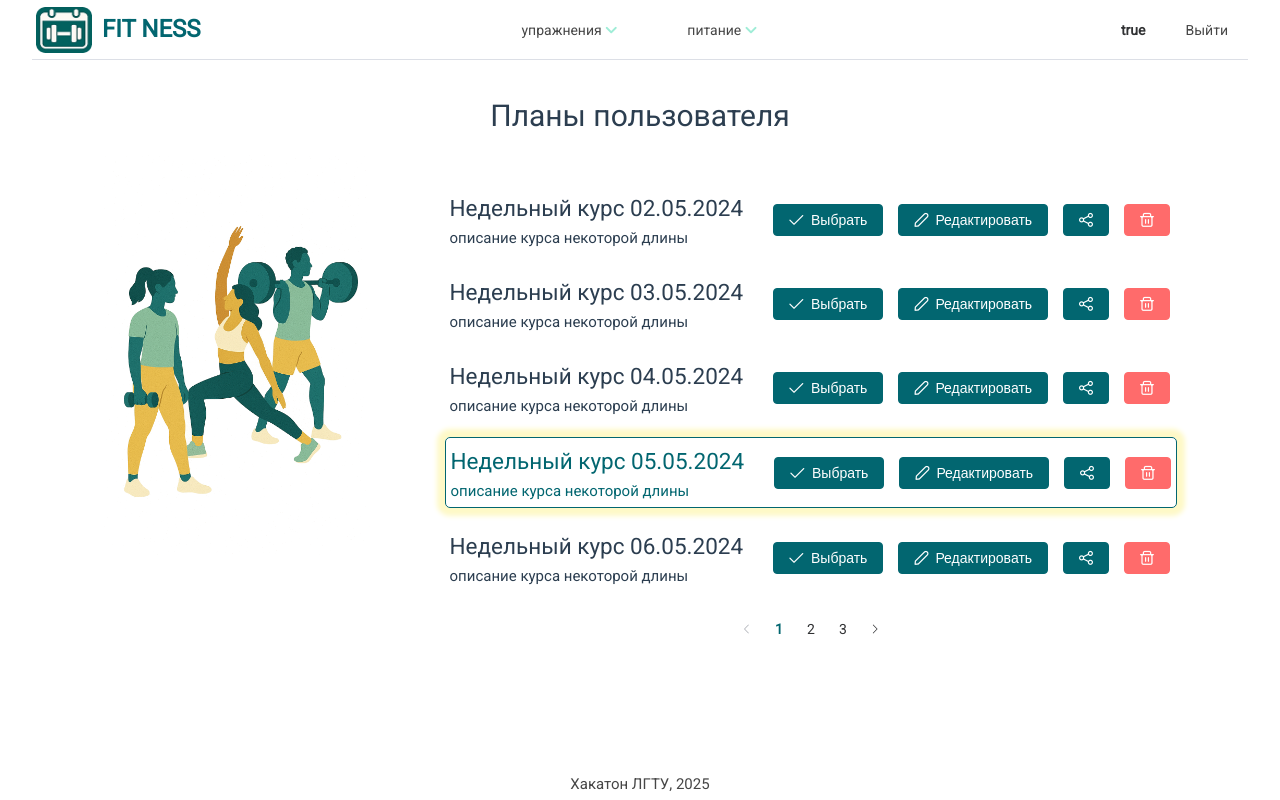
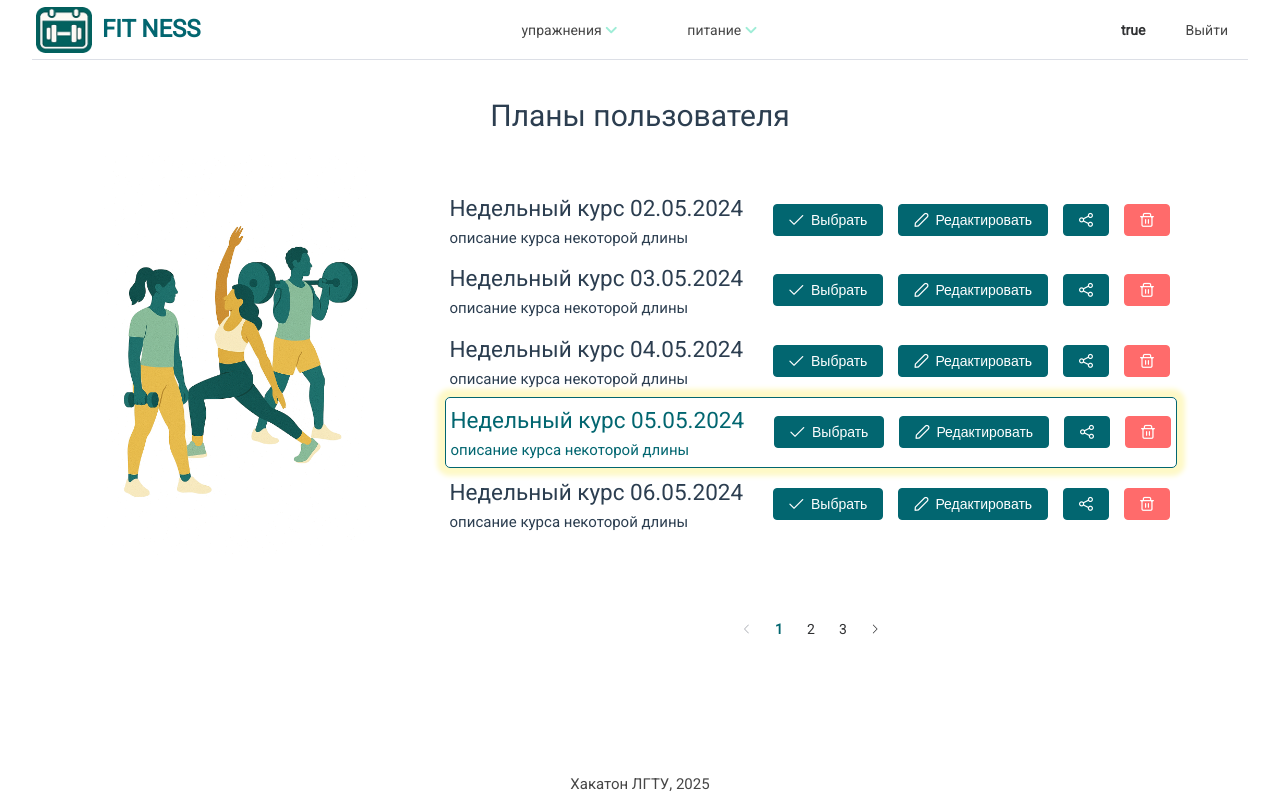
Before and after one commit to phoenix382/hackaton-lstu2025-front, a Vue app: page /plans in a window 1280 px wide. Built offline with nearby package versions, Linux system fonts and the light colour scheme; no server answers; sample sign-in values are in the browser's storage.

Commit message:
plans layout

```diff
--- a/src/views/PlansView.vue
+++ b/src/views/PlansView.vue
@@ -128,7 +128,7 @@ const editPlan = (id) => {
 .plan-list {
   display: flex;
   flex-direction: column;
-  gap: 1em;
+  gap: 0.1em;
 }
 
 .plan {
```
